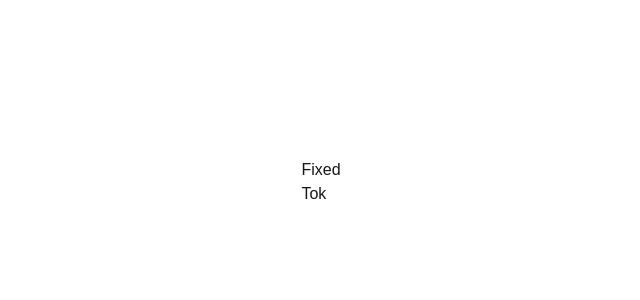
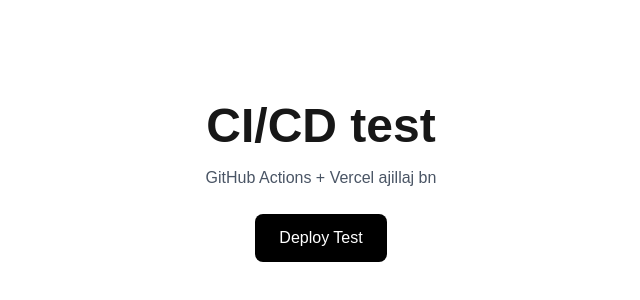
Before and after one commit to enhhtogtoh/cicd, a Next.js app: page / in a window 1280 px wide. Shown: the part 218-518 px from the top of the page, without its empty margins (319-959 px from the left). Built offline with nearby package versions, Linux system fonts and the light colour scheme.

Commit message:
final demo

```diff
--- a/app/page.tsx
+++ b/app/page.tsx
@@ -1,27 +1,41 @@
+export default function Home() {
+  return (
+    <main className="min-h-screen flex flex-col items-center justify-center">
+      <h1 className="text-5xl font-bold">CI/CD test</h1>
+
+      <p className="mt-4 text-gray-600">GitHub Actions + Vercel ajillaj bn</p>
+
+      <button className="mt-6 px-6 py-3 rounded-lg bg-black text-white">
+        Deploy Test
+      </button>
+    </main>
+  );
+}
+
 // export default function Home() {
+//   const user: any = null;
+
 //   return (
-//     <main className="min-h-screen flex flex-col items-center justify-center">
-//       <h1 className="text-5xl font-bold">CI/CD test</h1>
+//     <main className="min-h-screen flex items-center justify-center">
+//       <div>
+//         <h1> Bug test</h1>
 
-//       <p className="mt-4 text-gray-600">GitHub Actions + Vercel ajillaj bn</p>
-
-//       <button className="mt-6 px-6 py-3 rounded-lg bg-black text-white">
-//         Deploy Test
-//       </button>
+//         <p>{user.name}</p>
+//       </div>
 //     </main>
 //   );
 // }
 
-export default function Home() {
-  const user = { name: "Tok" };
+// export default function Home() {
+//   const user= { name: "Tok" };
 
-  return (
-    <main className="min-h-screen flex items-center justify-center">
-      <div>
-        <h1> Fixed</h1>
+//   return (
+//     <main className="min-h-screen flex items-center justify-center">
+//       <div>
+//         <h1> Fixed test</h1>
 
-        <p>{user.name}</p>
-      </div>
-    </main>
-  );
-}
+//         <p>{user.name}</p>
+//       </div>
+//     </main>
+//   );
+// }
```
